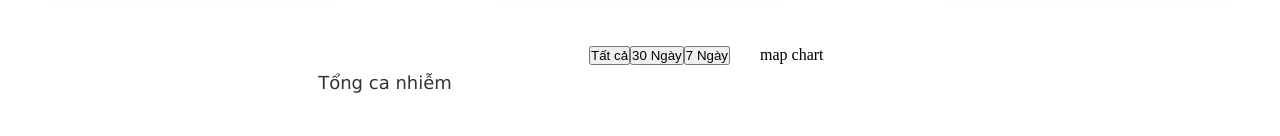
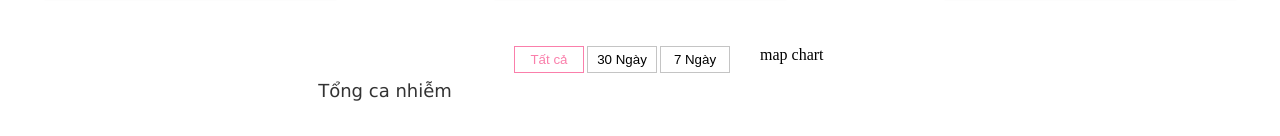
Before and after one commit to dangvannhang/covid-tracker, a React (Create React App) app: page / in a window 1280 px wide. Shown: the part 211-347 px from the top of the page. Built offline with nearby package versions, Linux system fonts and the light colour scheme; no server answers.

Commit message:
Add css for group buttons about time show

```diff
--- a/sass/_summaryLineChart.scss
+++ b/sass/_summaryLineChart.scss
@@ -5,5 +5,19 @@
     .group-button-date{
         display: flex;
         justify-content: flex-end;
+
+        .btn{
+            width: 70px;
+            padding: 5px;
+            border: 0.1px solid $light-gray-color;
+            background-color: $white-color;
+            &:not(:last-child){
+                margin-right: 3px;
+            }
+            &-click {
+                border-color: $light-red-color;
+                color: $light-red-color;
+            }
+        }
     }
 }
--- a/sass/_variables.scss
+++ b/sass/_variables.scss
@@ -1,5 +1,8 @@
 $smoke-gray-color :#cccccc;
 $red-color: #e6365f;
 $green-color: #5cdea6;
-$grey-color:  #737373;
+$gray-color:  #737373;
 $black-color: #3c0000;
+$light-red-color: #fa7fab;
+$light-gray-color: #c4c4c4;
+$white-color: #ffffff;
--- a/src/app.css
+++ b/src/app.css
@@ -104,5 +104,18 @@ img {
   display: flex;
   justify-content: flex-end;
 }
+.line-chart-component .group-button-date .btn {
+  width: 70px;
+  padding: 5px;
+  border: 0.1px solid #c4c4c4;
+  background-color: #ffffff;
+}
+.line-chart-component .group-button-date .btn:not(:last-child) {
+  margin-right: 3px;
+}
+.line-chart-component .group-button-date .btn-click {
+  border-color: #fa7fab;
+  color: #fa7fab;
+}
 
 /*# sourceMappingURL=app.css.map */
--- a/src/components/Charts/LineChart/index.js
+++ b/src/components/Charts/LineChart/index.js
@@ -83,7 +83,7 @@ function LineChart({ data }) {
 
         {
           arrayTime.map((time, index) => {
-            return <button className="btn" onClick={() => setTimeShow(time.value)} key={index}>
+            return <button className={`btn btn-${time.value} ${time.value === timeShow ? 'btn-click' : ''} `} onClick={() => setTimeShow(time.value)} key={index}>
             {time.title}
           </button>
           })
```
Also changed, not shown: 1 other file (tests, documents, lock files or other folders).
